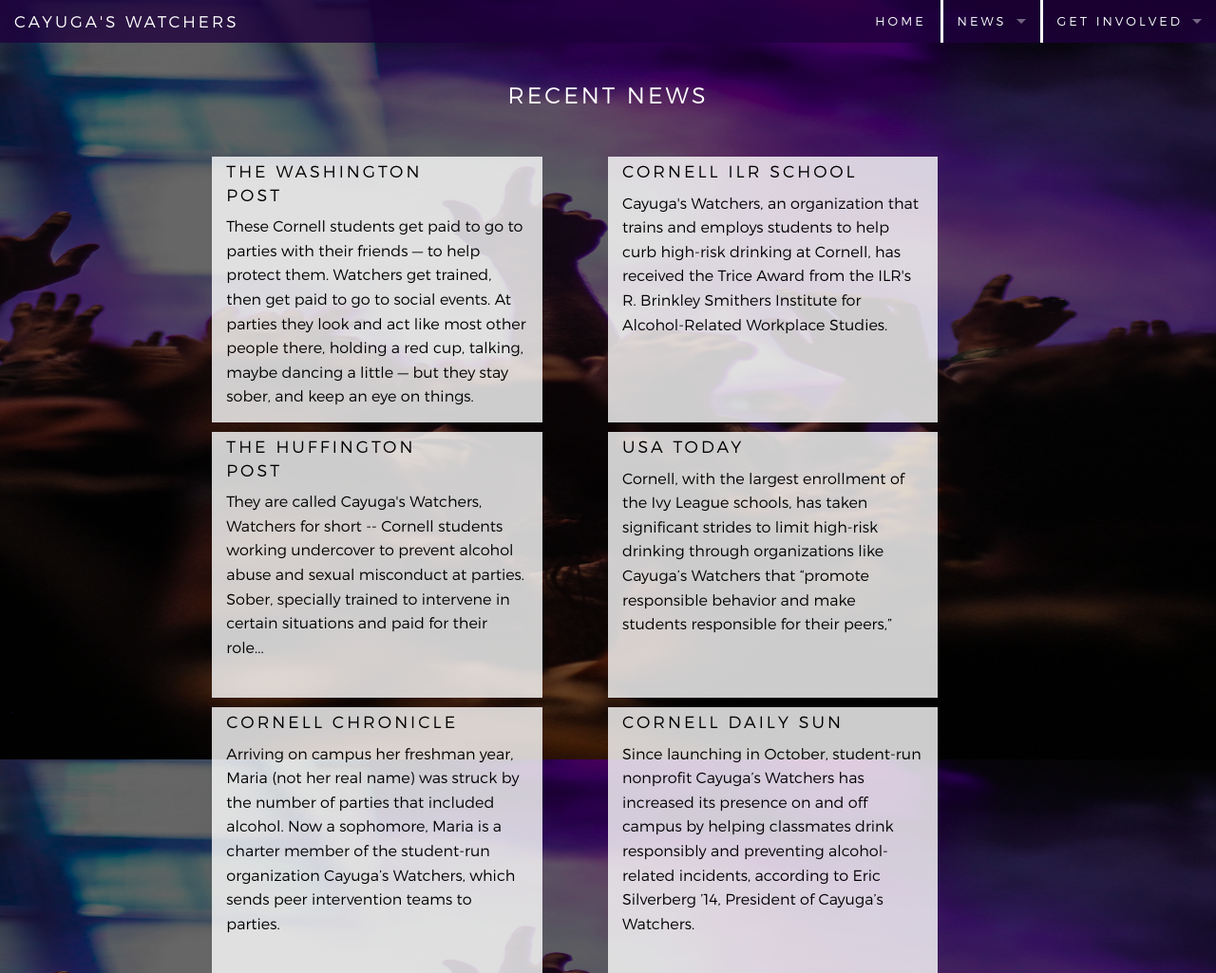
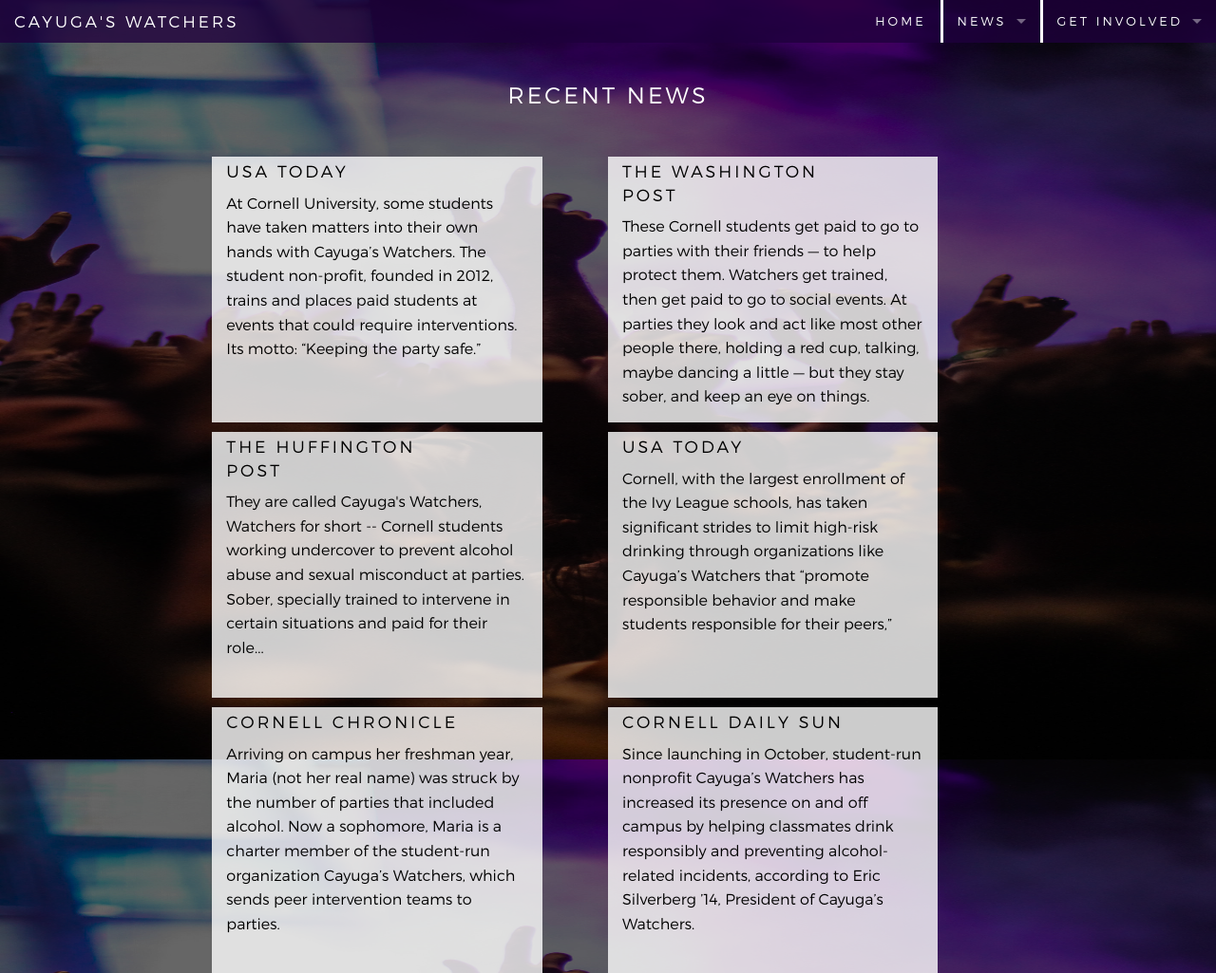
Before and after one commit to smoores-dev/cayugaswatchers, a plain HTML site: page articles.html in a window 1280 px wide. Shown: the whole page at 95% size. Drawn offline with Linux system fonts and the light colour scheme.

Commit message:
Add USA TODAY article

```diff
--- a/articles.html
+++ b/articles.html
@@ -52,22 +52,21 @@
     <section class="articles row">
       <div class="column medium-centered medium-10">
         <div class="row">
+          <a href="http://college.usatoday.com/2016/03/22/cornell-cayugas-watchers-bystander-intervention/">
+            <div class="post column medium-12 large-5">
+              <h2 class="title">USA TODAY</h2>
+              <div class="blurb">
+                <p>
+                  At Cornell University, some students have taken matters into their own hands with Cayuga’s Watchers. The student non-profit, founded in 2012, trains and places paid students at events that could require interventions. Its motto: “Keeping the party safe.”                </p>
+              </div>
+            </div>
+          </a>
           <a href="https://www.washingtonpost.com/news/grade-point/wp/2015/10/27/these-students-get-paid-to-go-to-parties-with-their-friends/">
-            <div class="post column medium-12 large-5">
+            <div class="post column medium-12 large-5 end large-offset-1">
               <h2 class="title">THE WASHINGTON POST</h2>
               <div class="blurb">
                 <p>
                   These Cornell students get paid to go to parties with their friends — to help protect them. Watchers get trained, then get paid to go to social events. At parties they look and act like most other people there, holding a red cup, talking, maybe dancing a little — but they stay sober, and keep an eye on things.
-                </p>
-              </div>
-            </div>
-          </a>
-          <a href="http://www.ilr.cornell.edu/news/TriceAward_121014.html">
-            <div class="post column medium-12 large-5 end large-offset-1">
-              <h2 class="title">CORNELL ILR SCHOOL</h2>
-              <div class="blurb">
-                <p>
-                  Cayuga's Watchers, an organization that trains and employs students to help curb high-risk drinking at Cornell, has received the Trice Award from the ILR's R. Brinkley Smithers Institute for Alcohol-Related Workplace Studies.
                 </p>
               </div>
             </div>
```
